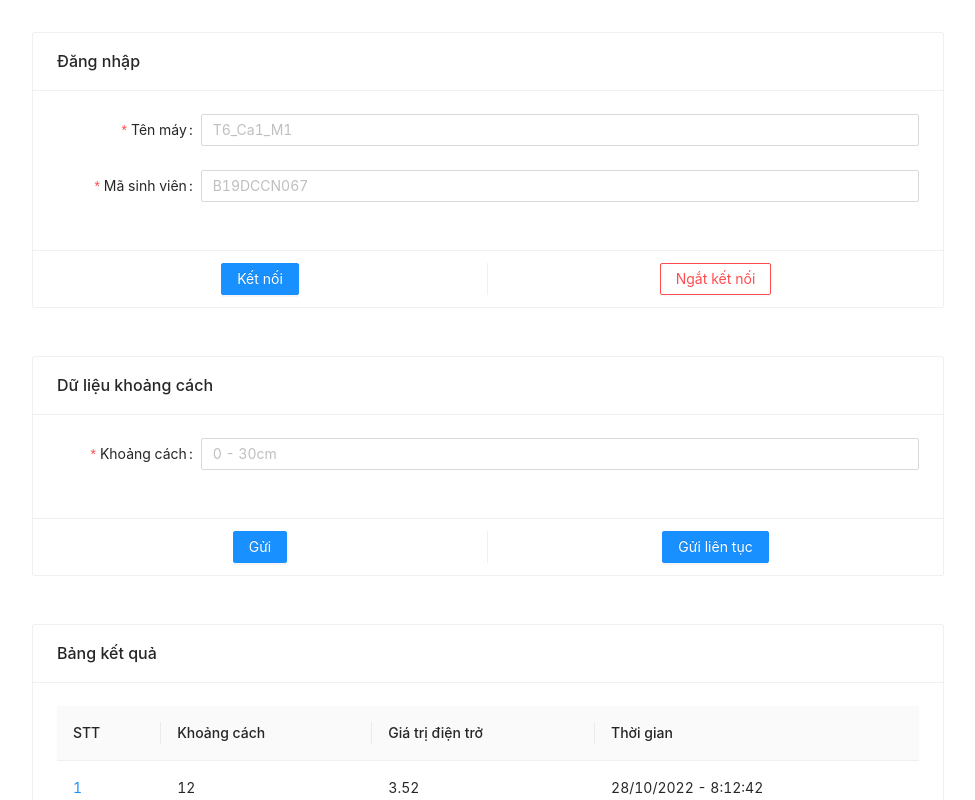
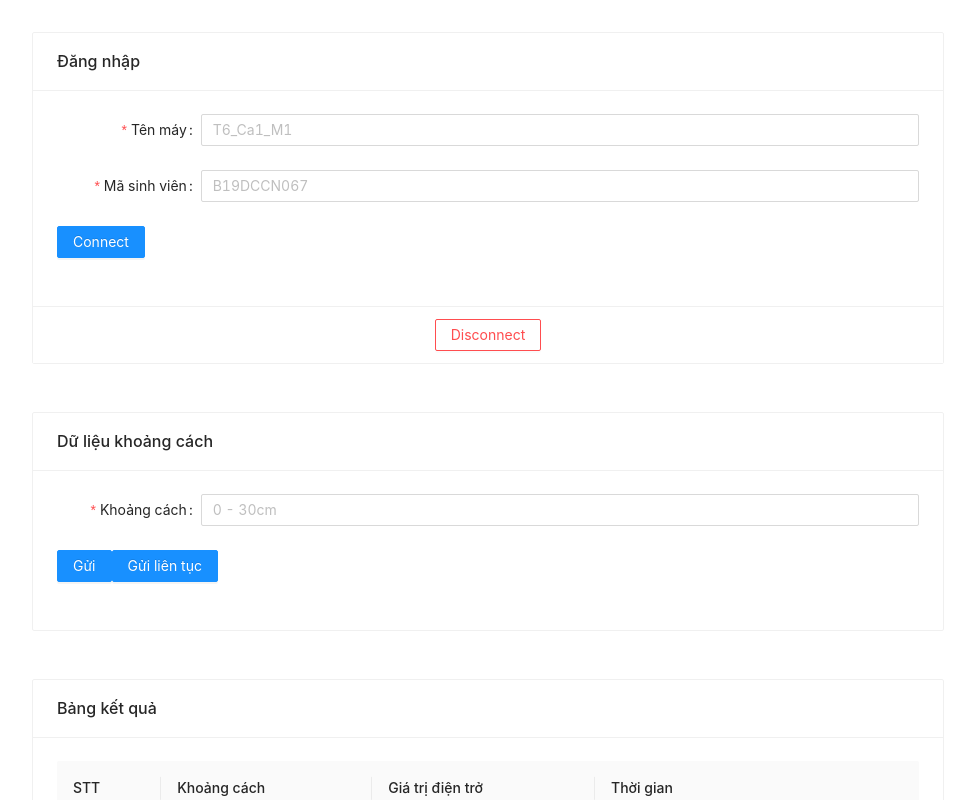
Before and after one commit to thanhbinhle41/Experimento, a React (Create React App) app: page /home-page in a window 1280 px wide. Shown: the whole page, without its empty margins (152-1127 px from the left). Built offline with nearby package versions, Linux system fonts and the light colour scheme.

Commit message:
[MQTT] init base mqtt

```diff
--- a/package.json
+++ b/package.json
@@ -10,6 +10,7 @@
     "@testing-library/user-event": "^13.5.0",
     "antd": "^4.23.6",
     "chart.js": "^3.9.1",
+    "mqtt": "^4.3.7",
     "react": "^18.2.0",
     "react-chartjs-2": "^4.3.1",
     "react-dom": "^18.2.0",
--- a/src/components/HomePage/ChartData/ChartData.js
+++ b/src/components/HomePage/ChartData/ChartData.js
@@ -1,59 +1,53 @@
-import React from 'react'
-import { faker } from '@faker-js/faker';
-import BarChart from '../../BarChart/BarChart';
-import LineChart from '../../LineChart/LineChart';
-import {Card} from 'antd';
+import React, { useEffect, useState } from "react";
+import { faker } from "@faker-js/faker";
+import { useDispatch, useSelector } from "react-redux";
+import LineChart from "../../LineChart/LineChart";
+import { Card } from "antd";
+import { mqttPayloadSelector } from "../../../services/mqtt/mqttSlice";
+import { dataAnalyzingActions, dataExperimentSelector } from "../../../features/dataAnalyzing/services/dataAnalyzingSlice";
+import { currentIDSelector } from "../../../features/auth/services/authSlice";
 
 export const ChartData = () => {
-    const labels = ['January', 'February', 'March', 'April', 'May', 'June', 'July'];
 
-    const columns = [
+  const studentID = useSelector(currentIDSelector);
+
+  const dataExperiment = useSelector(dataExperimentSelector).filter(item => item.id === studentID);
+
+
+
+
+
+  const [labels, setLabels] = useState(["1", "2"]);
+
+  const [columns, setColumns] = useState([
     {
-        label: 'Dataset 1',
+      label: "Dataset 1",
       data: labels.map(() => faker.datatype.number({ min: -1000, max: 1000 })),
-        backgroundColor: 'rgb(255, 99, 132)'
-        },
-        {
-        label: 'Dataset 2',
-        data: labels.map(() => faker.datatype.number({ min: -1000, max: 1000 })),
-        backgroundColor: 'rgb(75, 192, 192)'
-        },
-        {
-        label: 'Dataset 3',
-        data: labels.map(() => faker.datatype.number({ min: -1000, max: 1000 })),
-        backgroundColor: 'rgb(53, 162, 235)'
-        },
-    ];
-
-    const columns2 = [
-        {
-        label: 'Dataset 1',
-        data: labels.map(() => faker.datatype.number({ min: -1000, max: 1000 })),
-        borderColor: 'rgb(255, 99, 132)',
-        backgroundColor: 'rgba(255, 99, 132, 0.5)',
+      borderColor: "rgb(255, 99, 132)",
+      backgroundColor: "rgba(255, 99, 132, 0.5)",
       fill: true,
     },
     {
-        label: 'Dataset 2',
+      label: "Dataset 2",
       data: labels.map(() => faker.datatype.number({ min: -1000, max: 1000 })),
-        borderColor: 'rgb(53, 162, 235)',
-        backgroundColor: 'rgba(53, 162, 235, 0.5)',
+      borderColor: "rgb(53, 162, 235)",
+      backgroundColor: "rgba(53, 162, 235, 0.5)",
       fill: true,
     },
-    ];
+  ]);
 
-    const options={
+  const options = {
     isStacked: false,
-        position: 'top'
+    position: "top",
   };
   return (
     <Card title="Biểu đồ">
       <LineChart
         title="Line chart data"
         labels={labels}
-                columns={columns2}
+        columns={columns}
         options={options}
       />
     </Card>
-    )
-}
+  );
+};
--- a/src/components/HomePage/Connector/Connector.js
+++ b/src/components/HomePage/Connector/Connector.js
@@ -1,50 +1,111 @@
-import React from 'react';
+import { React, useEffect, useState } from "react";
+import { useDispatch, useSelector } from "react-redux";
 import styles from "./Connector.module.scss";
-import { Button, Form, Input, Card } from 'antd';
+import { Button, Form, Input, Card } from "antd";
+import { authSliceActions } from "../../../features/auth/services/authSlice";
+import { connectionStatusSelector, isSubedSelector } from "../../../services/mqtt/mqttSlice";
 
 
-const Connector = () => {
+const Connector = ({mqttConnect, mqttDisconect, mqttSub, mqttUnSub}) => {
+  const dispatch = useDispatch()
+  const [topic, setTopic] = useState("");
+
+  const connectionStatus = useSelector(connectionStatusSelector);
+  const isSubed = useSelector(isSubedSelector);
+
   const layout = {
     labelCol: { span: 4 },
     wrapperCol: { span: 20 },
   };
-
-    const tailLayout = {
-        wrapperCol: {
-            offset: 4,
-            span: 20,
-        },
-    };
-
   const [form] = Form.useForm();
 
   const onFinish = (values) => {
-        console.log(values);
+    setTopic(values.nameComputer + "_" + values.studentID);
+    dispatch(authSliceActions.setCurrentUserID(values.nameComputer + "_" + values.studentID));
+    const host = 'broker.emqx.io';
+    const port = 8083;
+    const url = `ws://${host}:${port}/mqtt`;
+    const options = {
+      keepalive: 30,
+      protocolId: 'MQTT',
+      protocolVersion: 4,
+      clean: true,
+      reconnectPeriod: 1000,
+      connectTimeout: 30 * 1000,
+      will: {
+        topic: 'WillMsg',
+        payload: 'Connection Closed abnormally..!',
+        qos: 0,
+        retain: false
+      },
+      rejectUnauthorized: false
     };
+    options.clientId = values.studentID;
+    mqttConnect(url, options);
+  };
+
   const onReset = () => {
     form.resetFields();
   };
+
+
+  useEffect(() => {
+    if (connectionStatus === "Connected" && isSubed === false) {
+      mqttSub({topic: topic, qos: 0});
+    }
+    else if (connectionStatus === "Disconnected" && isSubed === true) {
+      mqttUnSub({topic: topic, qos: 0});
+    }
+  }, [connectionStatus]);
+
+  // useEffect(() => {
+  //   const topic = payload.topic;
+  //   if (topic) {
+  //     const message = payload.message;
+  //     dispatch(
+  //       dataAnalyzingActions.addVoltageByID({
+  //         ID: currentID,
+  //         voltage: message,
+  //       })
+  //     );
+  //   }
+  // }, [payload]);
+
 
   return (
     <div className={styles.container}>
       <Card
         title="Đăng nhập"
         actions={[
-                <Button type="primary" onClick={() => {}}>Kết nối</Button>,
-                <Button danger onClick={onReset}>Ngắt kết nối</Button>
+          <Button danger onClick={onReset}>
+            Disconnect
+          </Button>,
         ]}
       >
         <Form {...layout} form={form} name="control-hooks" onFinish={onFinish}>
-                <Form.Item name="name_computer" label="Tên máy" rules={[{required: true}]}>
-                    <Input placeholder="T6_Ca1_M1"/>
+          <Form.Item
+            name="nameComputer"
+            label="Tên máy"
+            rules={[{ required: true }]}
+          >
+            <Input placeholder="T6_Ca1_M1" />
           </Form.Item>
-                <Form.Item name="student_id" label="Mã sinh viên" rules={[{required: true}]}>
-                    <Input placeholder="B19DCCN067"/>
+          <Form.Item
+            name="studentID"
+            label="Mã sinh viên"
+            rules={[{ required: true }]}
+          >
+            <Input placeholder="B19DCCN067" />
+          </Form.Item>
+          <Form.Item>
+            <Button type="primary" htmlType="submit">
+              {connectionStatus}
+            </Button>
           </Form.Item>
         </Form>
       </Card>
     </div>
-    )
-}
+  );
+};
 
 export default Connector;
--- a/src/components/HomePage/Publisher/Publisher.js
+++ b/src/components/HomePage/Publisher/Publisher.js
@@ -1,8 +1,14 @@
 import React from 'react'
+import { useDispatch, useSelector } from "react-redux";
 import styles from "./Publisher.module.scss";
 import { Button, Form, Input, Card } from 'antd';
+import { dataAnalyzingActions } from '../../../features/dataAnalyzing/services/dataAnalyzingSlice';
+import { currentIDSelector } from '../../../features/auth/services/authSlice';
 
-const Publisher = () => {
+const Publisher = ({ mqttPublish }) => {
+    const dispatch = useDispatch();
+    const currentUserID = useSelector(currentIDSelector);
+
     const layout = {
         labelCol: { span: 4 },
         wrapperCol: { span: 20 },
@@ -10,18 +16,32 @@ const Publisher = () => {
 
     const [form] = Form.useForm();
 
+    const onFinish = (values, type="once") => {
+        dispatch(dataAnalyzingActions.setCurrentDistance(values.distance));
+        const context = {
+            "topic": `${currentUserID}/${type}`,
+            "payload": "x",
+        }
+        mqttPublish({topic: 'ALO123_B19DCCN067', qos: 0, payload: 'asd'});
+    };
+
     return (
         <div className={styles.container}>
         <Card
             title="Dữ liệu khoảng cách"
             actions={[
-                <Button type="primary" onClick={() => {}}>Gửi</Button>,
-                <Button type="primary" onClick={() => {}}>Gửi liên tục</Button>
+
             ]}
         >
-            <Form {...layout} form={form} name="control-hooks" onFinish={() => {}}>
+            <Form {...layout} form={form} name="control-hooks" onFinish={onFinish}>
                 <Form.Item name="distance" label="Khoảng cách" rules={[{required: true}]}>
                     <Input placeholder="0 - 30cm"/>
+                </Form.Item>
+                <Form.Item>
+                    <div>
+                        <Button type="primary" htmlType='submit'>Gửi</Button>
+                        <Button type="primary" onClick={() => {}}>Gửi liên tục</Button>
+                    </div>
                 </Form.Item>
             </Form>
         </Card>
--- a/src/components/HomePage/TableData/TableData.js
+++ b/src/components/HomePage/TableData/TableData.js
@@ -1,79 +1,84 @@
-import React from 'react'
-import { Button, Card, Table } from 'antd';
+import React, { useEffect, useState } from "react";
+import { Button, Card, Table } from "antd";
+import { useDispatch, useSelector } from "react-redux";
+import { dataAnalyzingActions, dataExperimentSelector } from "../../../features/dataAnalyzing/services/dataAnalyzingSlice";
+import { currentIDSelector } from "../../../features/auth/services/authSlice";
+import { mqttPayloadSelector } from "../../../services/mqtt/mqttSlice";
 
 export const TableData = () => {
+	const dispatch = useDispatch();
+
+  const payloadMessage = useSelector(mqttPayloadSelector);
+  const studentID = useSelector(currentIDSelector);
+  const dataExperiment = useSelector(dataExperimentSelector);
+
+	// const [dataTable, setDataTable] = useState([]);
+
   const columns = [
     {
-            title: 'STT',
-            dataIndex: 'id',
-            key: 'id',
+      title: "STT",
+      dataIndex: "id",
+      key: "id",
       render: (text) => <a>{text}</a>,
     },
     {
-            title: 'Khoảng cách',
-            dataIndex: 'distance',
-            key: 'distance',
+      title: "Khoảng cách",
+      dataIndex: "distance",
+      key: "distance",
     },
     {
-            title: 'Giá trị điện trở',
-            dataIndex: 'voltage',
-            key: 'voltage',
+      title: "Giá trị điện trở",
+      dataIndex: "voltage",
+      key: "voltage",
     },
     {
-            title: 'Thời gian',
-            dataIndex: 'time',
-            key: 'time',
+      title: "Thời gian",
+      dataIndex: "time",
+      key: "time",
     },
   ];
-    const data = [
+
+	useEffect(() => {
+		console.log(payloadMessage);
+    if (payloadMessage.topic) {
+      const message = payloadMessage.message;
+      dispatch(
+        dataAnalyzingActions.addVoltageByID({
+          ID: studentID,
+          voltage: message,
+        })
+      );
+			// let tmpData = [];
+			// let listData = dataExperiment.filter(item => item.id === studentID);
+			// for (let i = 0; i < listData.length; i++) {
+			// 	tmpData.push({
+			// 		key: i,
+			// 		id: i+1,
+			// 		distance: listData.distance,
+			// 		voltage: listData.voltage,
+			// 		time: listData.time,
+			// 	})
+			// }
+			// setDataTable(tmpData);
+    }
+  }, [payloadMessage]);
+
+
+
+  const dataTable = [
     {
-            key: '1',
+      key: "1",
       id: 1,
       distance: 12,
       voltage: 3.52,
-            time: '28/10/2022 - 8:12:42'
+      time: "28/10/2022 - 8:12:42",
     },
     {
-            key: '2',
+      key: "2",
       id: 2,
       distance: 2,
       voltage: 0.32,
-            time: '28/10/2022 - 8:15:30'
-        },
-        {
-            key: '3',
-            id: 3,
-            distance: 22,
-            voltage: 5.52,
-            time: '28/10/2022 - 8:20:42'
-        },
-        {
-            key: '4',
-            id: 4,
-            distance: 12,
-            voltage: 3.52,
-            time: '28/10/2022 - 8:42:42'
-        },
-        {
-            key: '5',
-            id: 5,
-            distance: 12,
-            voltage: 3.52,
-            time: '28/10/2022 - 8:42:42'
-        },
-        {
-            key: '6',
-            id: 6,
-            distance: 12,
-            voltage: 3.52,
-            time: '28/10/2022 - 8:42:42'
-        },
-        {
-            key: '7',
-            id: 7,
-            distance: 12,
-            voltage: 3.52,
-            time: '28/10/2022 - 8:42:42'
+      time: "28/10/2022 - 8:15:30",
     },
   ];
   return (
@@ -81,11 +86,13 @@ export const TableData = () => {
       <Card
         title="Bảng kết quả"
         actions={[
-                <Button type="primary" onClick={() => {}}>Vẽ biểu đồ</Button>
+          <Button type="primary" onClick={() => {}}>
+            Vẽ biểu đồ
+          </Button>,
         ]}
       >
-            <Table columns={columns} dataSource={data} />
+        <Table columns={columns} dataSource={dataTable} />
       </Card>
     </div>
-  )
-}
+  );
+};
--- a/src/features/auth/services/authSlice.js
+++ b/src/features/auth/services/authSlice.js
@@ -6,13 +6,17 @@ const authSlice = createSlice({
     usernameAdmin: "admin",
     passwordAdmin: "123456",
     isAdmin: false,
-    studentID: [], // {}
+    studentID: [], // [{}]
+    currentID: null,
   },
   reducers: {
     setIsAdmin: (state, action) => {
       state.isAdmin = action.payload;
       console.log(action.payload);
     },
+    setCurrentUserID: (state, action) => {
+      state.currentID = action.payload;
+    }
   },
 });
 
@@ -23,3 +27,4 @@ export const authSliceActions = authSlice.actions;
 export const usernameAdminSelector = (state) => state.auth.usernameAdmin;
 export const passwordAdminSelector = (state) => state.auth.passwordAdmin;
 export const isAdminSelector = (state) => state.auth.isAdmin;
+export const currentIDSelector = (state) => state.auth.currentID;
--- a/src/features/dataAnalyzing/services/dataAnalyzingSlice.js
+++ b/src/features/dataAnalyzing/services/dataAnalyzingSlice.js
@@ -1,8 +1,10 @@
 import { createSlice } from "@reduxjs/toolkit";
+import { getDateTime } from "../../../utils/utils";
 
 const dataAnalyzingSlice = createSlice({
   name: "dataAnalyzing",
   initialState: {
+    currentDistance: 0,
     dataExperiment: [
       {
         id: "B19DCCN431",
@@ -12,6 +14,7 @@ const dataAnalyzingSlice = createSlice({
           { distance: 5, voltage: 20, time: "19-09-2001" },
           { distance: 10, voltage: 40, time: "19-09-2001" },
           { distance: 15, voltage: 30, time: "19-09-2001" },
+          { distance: 25, voltage: 10, time: "19-09-2001" },
           { distance: 18, voltage: 10, time: "19-09-2001" },
           { distance: 20, voltage: 50, time: "19-09-2001" },
           { distance: 25, voltage: 10, time: "19-09-2001" },
@@ -20,7 +23,7 @@ const dataAnalyzingSlice = createSlice({
         isOnline: false,
       },
       {
-        id: "B19DCCN067",
+        id: "ALO123_B19DCCN067",
         dataDistance: 30,
         dataFromCOM: [
           { distance: 0, voltage: 0, time: "19-09-2001" },
@@ -29,7 +32,7 @@ const dataAnalyzingSlice = createSlice({
           { distance: 15, voltage: 40, time: "19-09-2001" },
           { distance: 18, voltage: 40, time: "19-09-2001" },
           { distance: 20, voltage: 60, time: "19-09-2001" },
-          { distance: 25, voltage: 10, time: "19-09-2001" },
+          { distance: 25, voltage: 10, time: "19-09-2001" }
         ],
         isChosen: false,
         isOnline: false,
@@ -67,6 +70,19 @@ const dataAnalyzingSlice = createSlice({
       );
       foundData.isChosen = !foundData.isChosen;
     },
+    addVoltageByID: (state, action) => {
+      const {ID, voltage} = action.payload;
+      const item = state.dataExperiment.find(i => i.id === ID);
+      item.dataFromCOM.push({
+        distance: state.currentDistance, voltage: voltage, time: "2h19"
+      })
+    },
+    setCurrentDistance: (state, action) => {
+      state.currentDistance = action.payload;
+    },
+    setCurrentTopic: (state, action) => {
+      state.currentTopic = action.payload;
+    },
   },
 });
 
--- a/src/pages/HomePage/HomePage.js
+++ b/src/pages/HomePage/HomePage.js
@@ -1,30 +1,113 @@
-import React from 'react'
-import { ChartData } from '../../components/HomePage/ChartData/ChartData';
-import Connector from '../../components/HomePage/Connector/Connector';
-import Publisher from '../../components/HomePage/Publisher/Publisher';
-import { TableData } from '../../components/HomePage/TableData/TableData';
+import { React, useEffect, useState } from "react";
+import { useDispatch, useSelector } from "react-redux";
+import { ChartData } from "../../components/HomePage/ChartData/ChartData";
+import Connector from "../../components/HomePage/Connector/Connector";
+import Publisher from "../../components/HomePage/Publisher/Publisher";
+import { TableData } from "../../components/HomePage/TableData/TableData";
+import { currentIDSelector } from "../../features/auth/services/authSlice";
+import { mqttAction, mqttPayloadSelector } from "../../services/mqtt/mqttSlice";
 import styles from "./HomePage.module.scss";
-
+import mqtt from "../../../node_modules/mqtt/dist/mqtt";
 
 const HomePage = () => {
+  const dispatch = useDispatch();
+
+  // STATE
+  const [client, setClient] = useState(null);
+
+  // SELECTOR
+  const payload = useSelector(mqttPayloadSelector);
+  const currentID = useSelector(currentIDSelector);
+
+  const mqttConnect = (host, mqttOption) => {
+    dispatch(mqttAction.setConnectionStatus("Connecting"));
+    setClient(mqtt.connect(host, mqttOption));
+  };
+
+  const mqttDisconnect = () => {
+    if (client) {
+      client.end(() => {
+        dispatch(mqttAction.setConnectionStatus("Disconnected"));
+      });
+    }
+  }
+
+  const mqttPublish = (context) => {
+    console.log(client);
+    if (client) {
+      const { topic, qos, payload } = context;
+      client.publish(topic, payload, { qos }, error => {
+        if (error) {
+          console.log('Publish error: ', error);
+        }
+      });
+    }
+  }
+
+  const mqttSub = (subscription) => {
+    if (client) {
+      const { topic, qos } = subscription;
+      client.subscribe(topic, { qos }, (error) => {
+        if (error) {
+          console.log('Subscribe to topics error', error)
+          return
+        }
+        dispatch(mqttAction.setIsSubed(true));
+      });
+    }
+  };
+
+  const mqttUnSub = (subscription) => {
+    if (client) {
+      const { topic } = subscription;
+      client.unsubscribe(topic, error => {
+        if (error) {
+          console.log('Unsubscribe error', error)
+          return
+        }
+        dispatch(mqttAction.setIsSubed(false));
+      });
+    }
+  };
+
+  useEffect(() => {
+    if (client) {
+      client.on("connect", () => {
+        dispatch(mqttAction.setConnectionStatus("Connected"));
+        console.log("Connected");
+      });
+      client.on("error", (err) => {
+        console.error("Connection error: ", err);
+        client.end();
+      });
+      client.on("reconnect", () => {
+        dispatch(mqttAction.setConnectionStatus("Reconnecting"));
+      });
+      client.on("message", (topic, message) => {
+        const payload = { topic, message: JSON.parse(message) };
+        dispatch(mqttAction.setMqttPayload(payload));
+      });
+    }
+  }, [client]);
+
   return (
     <div className={styles.container}>
       <div className={styles.body}>
         <div className={styles.body_item}>
-                <Connector/>
+          <Connector mqttConnect={mqttConnect} mqttDisconnect={mqttDisconnect} mqttSub={mqttSub} mqttUnSub={mqttUnSub}/>
         </div>
         <div className={styles.body_item}>
-                <Publisher/>
+          <Publisher mqttPublish={mqttPublish}/>
         </div>
         <div className={styles.body_item}>
-                <TableData/>
+          <TableData />
         </div>
         <div className={styles.body_item}>
-                <ChartData/>
+          <ChartData />
         </div>
       </div>
     </div>
-    )
-}
+  );
+};
 
 export default HomePage;
--- /dev/null
+++ b/src/services/mqtt/mqttSlice.js
@@ -0,0 +1,34 @@
+import { createSlice } from "@reduxjs/toolkit";
+
+const mqttSlice = createSlice({
+    name: 'mqtt',
+    initialState: {
+        client: null,
+        isSubed: false,
+        mqttPayload: {},
+        connectionStatus: "Connect",
+    },
+    reducers: {
+        setClient: (state, action) => {
+          state.client = action.payload;
+        },
+        setIsSubed: (state, action) => {
+          state.isSubed = action.payload;
+        },
+        setMqttPayload: (state, action) => {
+          state.mqttPayload = action.payload;
+        },
+        setConnectionStatus: (state, action) => {
+          state.connectionStatus = action.payload;
+        },
+      },
+})
+
+export default mqttSlice;
+
+export const mqttAction = mqttSlice.actions;
+
+export const clientSelector = (state) => state.mqtt.client;
+export const isSubedSelector = (state) => state.mqtt.isSubed;
+export const mqttPayloadSelector = (state) => state.mqtt.mqttPayload;
+export const connectionStatusSelector = (state) => state.mqtt.connectionStatus;
--- a/src/store/store.js
+++ b/src/store/store.js
@@ -1,11 +1,14 @@
 import { configureStore } from "@reduxjs/toolkit";
 import authSlice from "../features/auth/services/authSlice";
 import dataAnalyzingSlice from "../features/dataAnalyzing/services/dataAnalyzingSlice";
+import mqttSlice from "../services/mqtt/mqttSlice";
 
 const store = configureStore({
+  middleware: (getDefaultMiddleware) => getDefaultMiddleware(),
   reducer: {
     auth: authSlice.reducer,
     dataAnalyzing: dataAnalyzingSlice.reducer,
+    mqtt: mqttSlice.reducer,
   },
 });
 
--- /dev/null
+++ b/src/utils/utils.js
@@ -0,0 +1,12 @@
+export const getDateTime = () => {;
+    let m = new Date();
+    let dateString =
+        m.getUTCFullYear() + "/" +
+        ("0" + (m.getUTCMonth()+1)).slice(-2) + "/" +
+        ("0" + m.getUTCDate()).slice(-2) + " " +
+        ("0" + m.getUTCHours()).slice(-2) + ":" +
+        ("0" + m.getUTCMinutes()).slice(-2) + ":" +
+        ("0" + m.getUTCSeconds()).slice(-2);
+    return dateString;
+
+}
```
Lines whose indentation alone changed are shown as unchanged.
